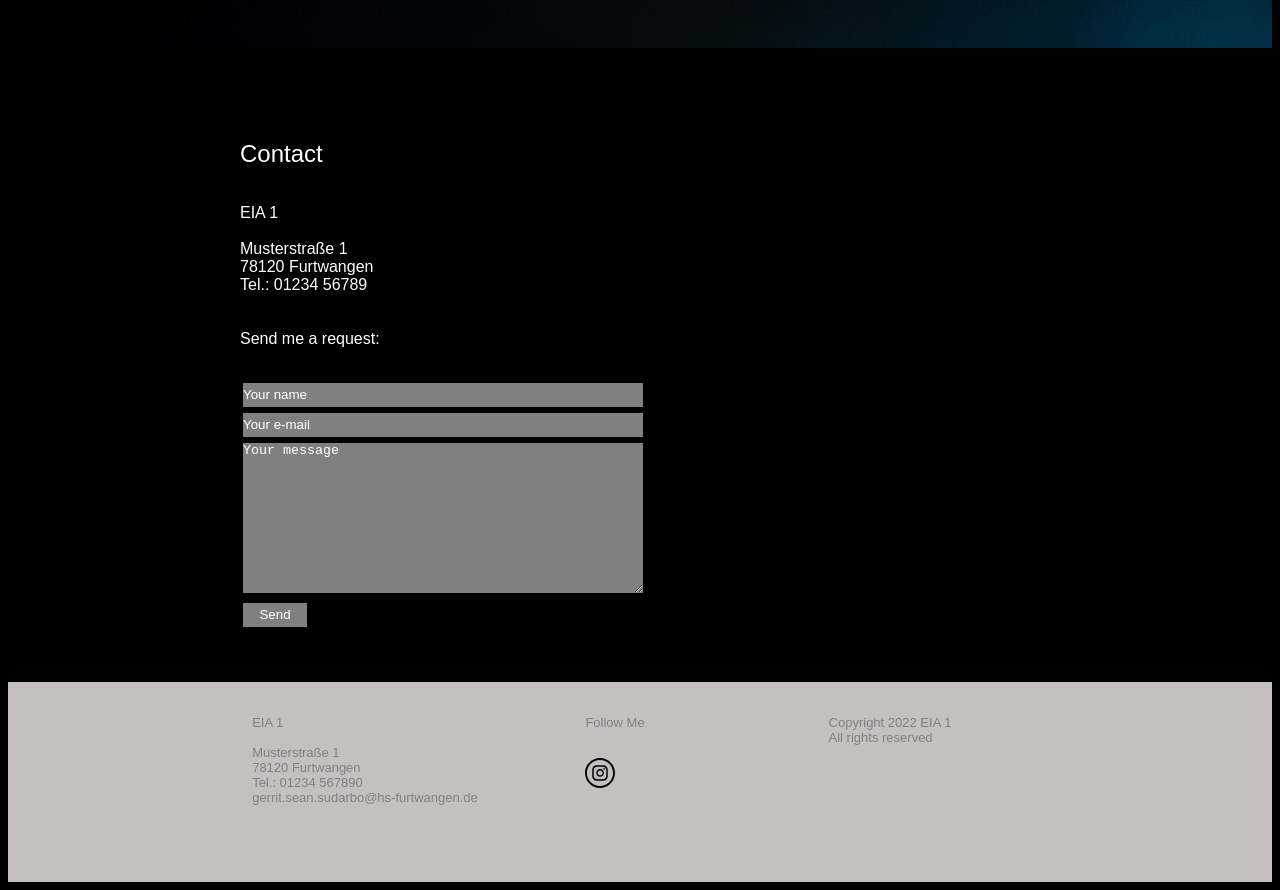
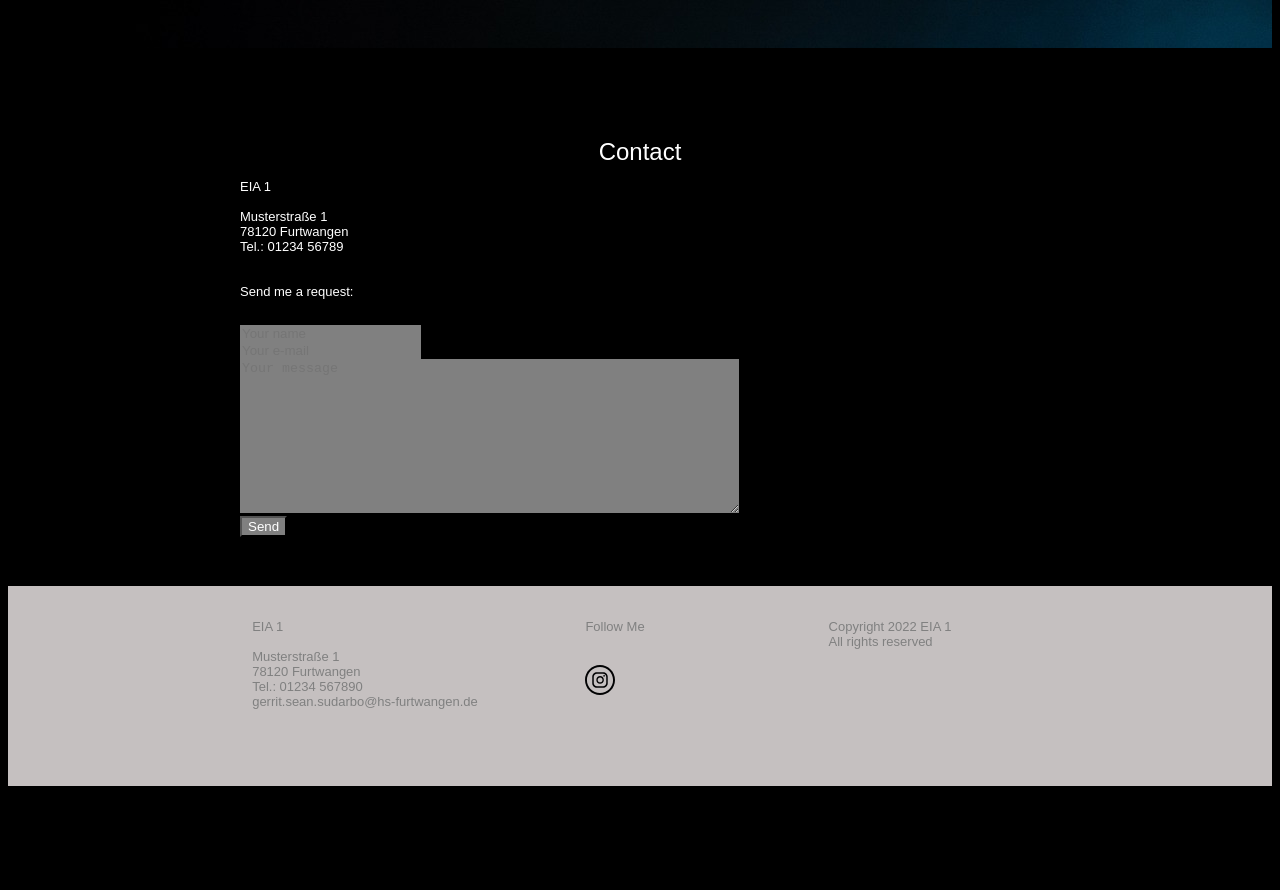
Before and after one commit to Shinigou/EIA1, a website: page aufg4/contact.html in a window 1280 px wide. Shown: the part 360-1250 px from the top of the page. After the commit the page ends 1154 px from the top, so only its background shows below. Drawn offline with Linux system fonts and the light colour scheme.

Commit message:
update aufg4

```diff
--- a/aufg4/contact.html
+++ b/aufg4/contact.html
@@ -6,7 +6,9 @@
     <meta http-equiv="X-UA-Compatible" content="IE=edge">
     <meta name="viewport" content="width=device-width, initial-scale=1.0">
     <title>Contact</title>
-    <link rel="stylesheet" href="./css/contact.css">
+    <link rel="stylesheet" href="css/header.css">
+    <link rel="stylesheet" href="css/main.css">
+    <link rel="stylesheet" href="css/footer.css">
 </head>
 
 <body>
@@ -25,16 +27,18 @@
                 </div>
             </div>
         </div>
-    </header><br><br><b><br><br>
+    </header><br><br><br><br><br>
 
     <main>
         <div class="seitenbegrenzung">
             <div class="main-grid-container">
                 <h2>Contact</h2>
-                    <p>EIA 1<br><br>Musterstraße 1<br>78120 Furtwangen<br>Tel.: 01234 56789<br><br><br>Send me a request:<p/>
+                <p>EIA 1<br><br>Musterstraße 1<br>78120 Furtwangen<br>Tel.: 01234 56789<br><br><br>Send me a request:
+                    <p />
                     <input type="text" placeholder="Your name"><br>
                     <input type="text" placeholder="Your e-mail"><br>
-                    <textarea name="YourMessage" placeholder="Your message" id="textarea3" cols="60" rows="10"></textarea><br>
+                    <textarea name="YourMessage" placeholder="Your message" id="textarea3" cols="60"
+                        rows="10"></textarea><br>
                     <button>Send</button>
 
                     </a>
--- a/aufg4/css/aboutme.css
+++ /dev/null
@@ -1,121 +0,0 @@
-.seitenbegrenzung {
-    width: 800px;
-    margin: 0 auto;
-}
-
-body {
-    background-color: black;
-    font-family: Arial, Helvetica, sans-serif;
-    color: #fff;
-}
-.main-grid-container {
-    display: grid;
-    grid-template-columns: 800px;
-    justify-content: center;
-}
-
-h2 {
-    font-weight: 100;
-    margin: 0 auto;
-    text-align: center;
-}
-
-.intro {
-    text-align: center;
-}
-
-main img, main video {
-    margin: 0 auto;
-    width: 800px;
-}
-
-/*ab hier header*/
-
-#header-background {
-    background-image: url('../material/moon.jpg');
-    height: 400px;
-    margin-top: 0px;
-}
-
-.header-grid-container {
-    display: grid;
-    grid-template-columns: 400px 400px;
-    justify-content: center;
-    align-items: center;
-}
-
-.col1, .col2 {
-    margin-top: 30px;
-}
-
-
-.logo {
-    height: 30px;
-}
-
-header ul {
-    float: right; /* Listenelemente am rechten Rand anordnen*/
-}
-
-header li {
-    margin: 20px;
-    display: inline; /*Listenelemente nebeneinander*/
-}
-
-header li a {
-    color: grey;
-    text-decoration: none;
-}
-
-
-a:hover {
-    color: #fff;
-
-}
-
-a:active {
-    font-size: 15px;
-}
-
-a:focus {
-    background-color: #fff;
-
-}
-
-.col2 #aktuell a {
-    color:#fff;
-    text-decoration: underline;
-    text-underline-offset: 0.5em; /* Abstand zwischen Schrift und Unterstrich */
-    text-decoration-thickness: 0.1px; /* Dicke des Unterstrichs */
-    font-size: 18px;
-}
-
-/* ab hier footer */
-
-footer {
-    background-color: rgb(197, 192, 192);
-    width: 100%;
-    height: 200px;
-}
-
-p {
-    color: grey;
-    font-family: Arial, Helvetica, sans-serif;
-    font-size: small;
-    font-weight: 100;
-}
-
-.footer-grid-container {
-    display: grid;
-    grid-template-columns: 250px 250px 300px; /* Spaltenmenge & -Breite */
-    grid-auto-rows: minmax(100px, auto); /* Zeilenmenge & -Höhe -> minmax-Befehl für mind. (..px) und max. (auto) => Text bleibt im Kasten */
-    justify-items: center;
-}
-
-.item1, .item2, .item3 {
-    margin-top: 20px;
-}
-
-.instalogo {
-    height: 30px;
-}
--- a/aufg4/css/contact.css
+++ /dev/null
@@ -1,145 +0,0 @@
-.seitenbegrenzung {
-    width: 800px;
-    margin: 0 auto;
-}
-
-body {
-    background-color: black;
-    font-family: Arial, Helvetica, sans-serif;
-    color: #fff;
-}
-.main-grid-container {
-    display: grid;
-    grid-template-columns: 800px;
-    justify-content: center;
-}
-
-h2 {
-    font-weight: 100;
-}
-
-
-main img, main video {
-    margin: 0 auto;
-    width: 800px;
-}
-
-/*ab hier header*/
-
-#header-background {
-    background-image: url('../material/moon.jpg');
-    height: 400px;
-    margin-top: 0px;
-}
-
-.header-grid-container {
-    display: grid;
-    grid-template-columns: 400px 400px;
-    justify-content: center;
-    align-items: center;
-}
-
-.col1, .col2 {
-    margin-top: 30px;
-}
-
-
-.logo {
-    height: 30px;
-}
-
-header ul {
-    float: right; /* Listenelemente am rechten Rand anordnen*/
-}
-
-header li {
-    margin: 20px;
-    display: inline; /*Listenelemente nebeneinander*/
-}
-
-header li a {
-    color: grey;
-    text-decoration: none;
-}
-
-
-a:hover {
-    color: #fff;
-
-}
-
-a:active {
-    font-size: 15px;
-}
-
-a:focus {
-    background-color: #fff;
-
-}
-
-.col2 #aktuell a {
-    color:#fff;
-    text-decoration: underline;
-    text-underline-offset: 0.5em; /* Abstand zwischen Schrift und Unterstrich */
-    text-decoration-thickness: 0.1px; /* Dicke des Unterstrichs */
-    font-size: 18px;
-}
-
-/* ab hier footer */
-
-footer {
-    background-color: rgb(197, 192, 192);
-    width: 100%;
-    height: 200px;
-}
-
-p {
-    font-weight: 100;
-}
-input {
-    height: 1.5rem;
-}
-
-input, textarea {
-    margin: 3px;
-    padding: 0;
-    width: 400px;
-    background-color: grey;
-    border: none;
-}
-
-button {
-    background-color: grey;
-    border: none;
-    color: #fff;
-    height: 1.5rem;
-    margin: 3px;
-    width: 4rem;
-}
-
-::placeholder {
-    color: #fff;
-}
-
-a {
-    text-decoration: none;
-}
-
-.footer-grid-container {
-    display: grid;
-    grid-template-columns: 250px 250px 300px; /* Spaltenmenge & -Breite */
-    grid-auto-rows: minmax(100px, auto); /* Zeilenmenge & -Höhe -> minmax-Befehl für mind. (..px) und max. (auto) => Text bleibt im Kasten */
-    justify-items: center;
-}
-
-.item1, .item2, .item3 {
-    margin-top: 20px;
-    color: grey;
-    font-family: Arial, Helvetica, sans-serif;
-    font-size: small;
-    font-weight: 100;
-}
-
-.instalogo {
-    height: 30px;
-}
--- /dev/null
+++ b/aufg4/css/footer.css
@@ -0,0 +1,27 @@
+footer {
+  background-color: rgb(197, 192, 192);
+  width: 100%;
+  height: 200px;
+}
+
+p {
+  color: grey;
+  font-family: Arial, Helvetica, sans-serif;
+  font-size: small;
+  font-weight: 100;
+}
+
+.footer-grid-container {
+  display: grid;
+  grid-template-columns: 250px 250px 300px; /* Spaltenmenge & -Breite */
+  grid-auto-rows: minmax(100px, auto); /* Zeilenmenge & -Höhe -> minmax-Befehl für mind. (..px) und max. (auto) => Text bleibt im Kasten */
+  justify-items: center;
+}
+
+.item1, .item2, .item3 {
+  margin-top: 20px;
+}
+
+.instalogo {
+  height: 30px;
+}
--- /dev/null
+++ b/aufg4/css/header.css
@@ -0,0 +1,58 @@
+#header-background {
+  background-image: url('../material/moon.jpg');
+  height: 400px;
+  margin-top: 0px;
+}
+
+.header-grid-container {
+  display: grid;
+  grid-template-columns: 400px 400px;
+  justify-content: center;
+  align-items: center;
+}
+
+.col1, .col2 {
+  margin-top: 30px;
+}
+
+
+.logo {
+  height: 30px;
+}
+
+header ul {
+  float: right; /* Listenelemente am rechten Rand anordnen*/
+}
+
+header li {
+  margin: 20px;
+  display: inline; /*Listenelemente nebeneinander*/
+}
+
+header li a {
+  color: grey;
+  text-decoration: none;
+}
+
+
+a:hover {
+  color: #fff;
+
+}
+
+a:active {
+  font-size: 15px;
+}
+
+a:focus {
+  background-color: #fff;
+
+}
+
+.col2 #aktuell a {
+  color:#fff;
+  text-decoration: underline;
+  text-underline-offset: 0.5em; /* Abstand zwischen Schrift und Unterstrich */
+  text-decoration-thickness: 0.1px; /* Dicke des Unterstrichs */
+  font-size: 18px;
+}
--- /dev/null
+++ b/aufg4/css/main.css
@@ -0,0 +1,52 @@
+.seitenbegrenzung {
+    width: 800px;
+    margin: 0 auto;
+}
+
+body {
+    background-color: black;
+    font-family: Arial, Helvetica, sans-serif;
+    color: #fff;
+}
+.main-grid-container {
+    display: grid;
+    grid-template-columns: 800px;
+    justify-content: center;
+}
+
+h2 {
+    font-weight: 100;
+    margin: 0 auto;
+    text-align: center;
+}
+
+.main-grid-container p {
+    color: #fff;
+}
+input, textarea {
+    background-color:gray;
+    border: none;
+}
+
+button {
+    background-color: gray;
+    color: #fff;
+}
+
+
+
+.intro {
+    text-align: center;
+    color: #fff;
+    font-size: medium;
+}
+
+
+main img, main video {
+    margin: 0 auto;
+    width: 800px;
+}
+
+main {
+    min-height:calc(100vh - 600px);
+}
--- a/aufg4/css/portfolio.css
+++ /dev/null
@@ -1,116 +0,0 @@
-.seitenbegrenzung {
-    width: 800px;
-    margin: 0 auto;
-}
-
-body {
-    background-color: black;
-    font-family: Arial, Helvetica, sans-serif;
-    color: #fff;
-}
-.main-grid-container {
-    display: grid;
-    grid-template-columns: 800px;
-    justify-content: center;
-}
-
-h2 {
-    font-weight: 100;
-    margin: 0 auto;
-}
-
-main img, main video {
-    margin: 0 auto;
-    width: 800px;
-}
-
-/*ab hier header*/
-
-#header-background {
-    background-image: url('../material/moon.jpg');
-    height: 400px;
-    margin-top: 0px;
-}
-
-.header-grid-container {
-    display: grid;
-    grid-template-columns: 400px 400px;
-    justify-content: center;
-    align-items: center;
-}
-
-.col1, .col2 {
-    margin-top: 30px;
-}
-
-
-.logo {
-    height: 30px;
-}
-
-header ul {
-    float: right; /* Listenelemente am rechten Rand anordnen*/
-}
-
-header li {
-    margin: 20px;
-    display: inline; /*Listenelemente nebeneinander*/
-}
-
-header li a {
-    color: grey;
-    text-decoration: none;
-}
-
-
-a:hover {
-    color: #fff;
-
-}
-
-a:active {
-    font-size: 15px;
-}
-
-a:focus {
-    background-color: #fff;
-
-}
-
-.col2 #aktuell a {
-    color:#fff;
-    text-decoration: underline;
-    text-underline-offset: 0.5em; /* Abstand zwischen Schrift und Unterstrich */
-    text-decoration-thickness: 0.1px; /* Dicke des Unterstrichs */
-    font-size: 18px;
-}
-
-/* ab hier footer */
-
-footer {
-    background-color: rgb(197, 192, 192);
-    width: 100%;
-    height: 200px;
-}
-
-p {
-    color: grey;
-    font-family: Arial, Helvetica, sans-serif;
-    font-size: small;
-    font-weight: 100;
-}
-
-.footer-grid-container {
-    display: grid;
-    grid-template-columns: 250px 250px 300px; /* Spaltenmenge & -Breite */
-    grid-auto-rows: minmax(100px, auto); /* Zeilenmenge & -Höhe -> minmax-Befehl für mind. (..px) und max. (auto) => Text bleibt im Kasten */
-    justify-items: center;
-}
-
-.item1, .item2, .item3 {
-    margin-top: 20px;
-}
-
-.instalogo {
-    height: 30px;
-}
```
Also changed, not shown: aufg4/aboutme.html (+3 -1 lines), aufg4/portfolio.html (+4 -2 lines), zwischenablage/zwischenablage.css (added). Lines whose indentation alone changed are shown as unchanged.
